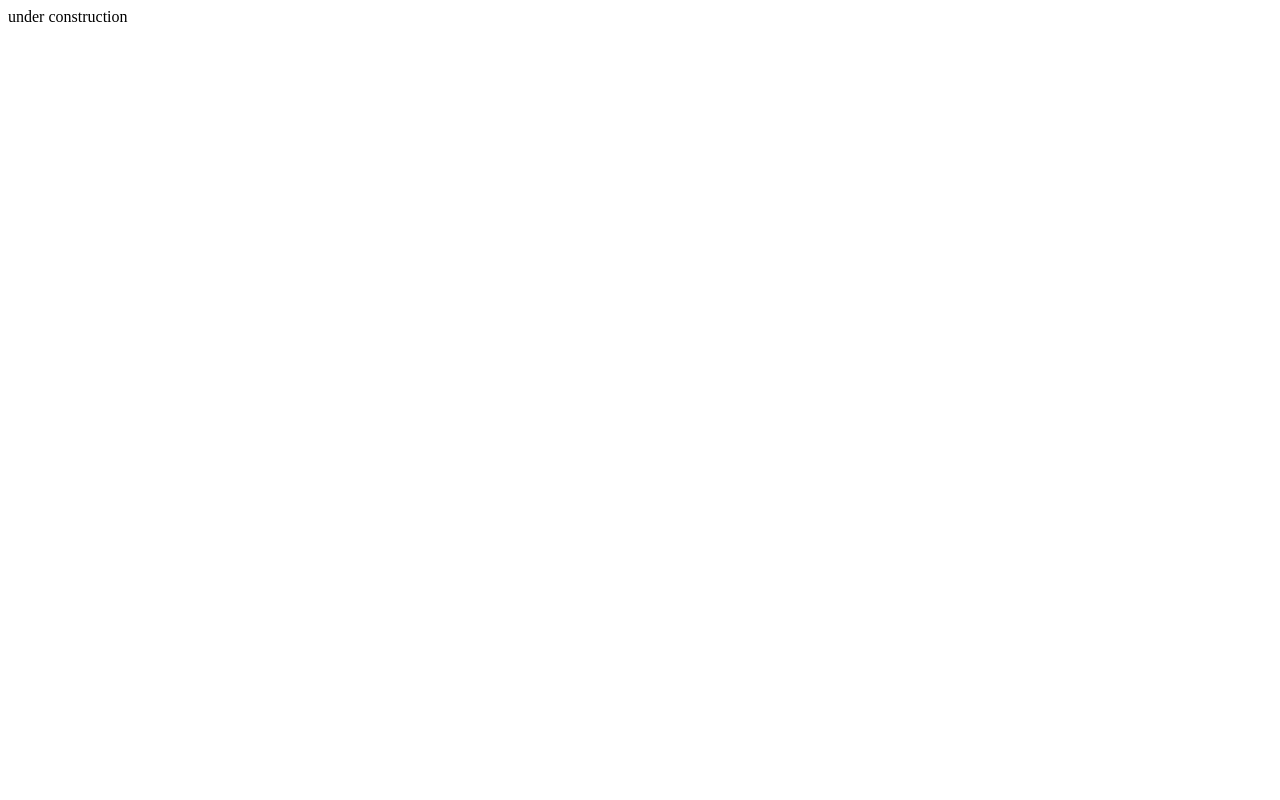
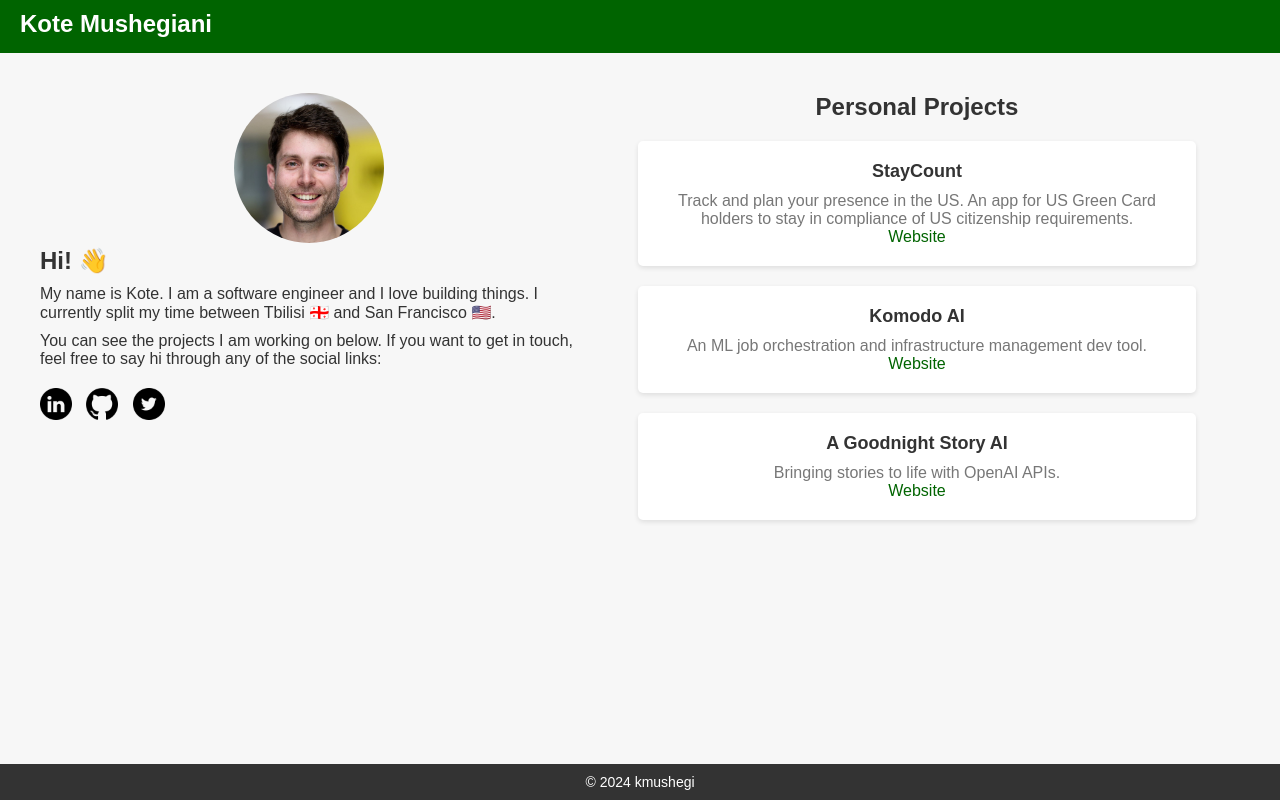
Before and after one commit to kmushegi/kmushegi.github.io, a plain HTML site: page index.html in a window 1280 px wide. Drawn offline with Linux system fonts and the light colour scheme.

Commit message:
feat: v2

```diff
--- a/index.html
+++ b/index.html
@@ -1 +1,72 @@
-under construction
+<!DOCTYPE html>
+<html lang="en">
+
+<head>
+  <meta charset="UTF-8">
+  <meta name="viewport" content="width=device-width, initial-scale=1.0">
+  <title>kmushegi</title>
+  <link rel="stylesheet" href="style.css">
+</head>
+
+<body>
+  <header>
+    <h1>Kote Mushegiani</h1>
+  </header>
+
+  <div class="container">
+    <section id="about">
+      <div class="about-content">
+        <div class="profile-picture">
+          <img src="./static/km.jpg" alt="Kote Mushegiani">
+        </div>
+        <div class="bio-text">
+          <h2>Hi! 👋</h2>
+          <p>
+            My name is Kote. I am a software engineer and I love building things. I currently split my time between
+            Tbilisi 🇬🇪 and San Francisco 🇺🇸.
+          </p>
+          <p>
+            You can see the projects I am working on below. If you want to get in touch, feel free to say hi through any
+            of the social links:
+          </p>
+          <div class="social-links">
+            <a href="https://www.linkedin.com/in/kmushegi/" target="_blank">
+              <img src="./static/linkedin-icon.png" alt="LinkedIn">
+            </a>
+            <a href="https://github.com/kmushegi" target="_blank">
+              <img src="./static/github-icon.png" alt="GitHub">
+            </a>
+            <a href="https://twitter.com/kmushegi" target="_blank">
+              <img src="./static/twitter-icon.png" alt="Twitter">
+            </a>
+          </div>
+        </div>
+      </div>
+    </section>
+
+    <section id="projects">
+      <h2>Personal Projects</h2>
+      <div class="project">
+        <h3>StayCount</h3>
+        <p>Track and plan your presence in the US. An app for US Green Card holders to stay in compliance of US citizenship requirements.</p>
+        <a target="_blank" href="https://gc.kote.fyi/">Website</a>
+      </div>
+      <div class="project">
+        <h3>Komodo AI</h3>
+        <p>An ML job orchestration and infrastructure management dev tool.</p>
+        <a target="_blank" href="https://komodoai.dev/">Website</a>
+      </div>
+      <div class="project">
+        <h3>A Goodnight Story AI</h3>
+        <p>Bringing stories to life with OpenAI APIs.</p>
+        <a target="_blank" href="https://www.agoodnightstory.com/">Website</a>
+      </div>
+    </section>
+  </div>
+
+  <footer>
+    <p>&copy; 2024 kmushegi</p>
+  </footer>
+</body>
+
+</html>
--- /dev/null
+++ b/style.css
@@ -0,0 +1,182 @@
+/* Reset some default styles */
+body,
+h1,
+h2,
+h3,
+p,
+ul,
+li,
+a,
+img {
+  margin: 0;
+  padding: 0;
+  list-style: none;
+  text-decoration: none;
+}
+
+body {
+  font-family: Arial, sans-serif;
+  background-color: #f7f7f7;
+  /* Background color changed */
+  display: flex;
+  flex-direction: column;
+  min-height: 100vh;
+}
+
+header {
+  background-color: #006400;
+  /* Header background color changed to dark green */
+  color: #fff;
+  text-align: left;
+  /* Header text aligned to the left */
+  padding: 10px 20px;
+  /* Increased padding for header */
+}
+
+header h1 {
+  font-size: 24px;
+  margin-bottom: 5px;
+}
+
+.container {
+  display: flex;
+  flex-direction: column;
+  /* Stack sections vertically by default */
+  padding: 20px;
+  flex-grow: 1;
+}
+
+section {
+  padding: 20px;
+  text-align: center;
+}
+
+h2 {
+  font-size: 24px;
+  /* Increase font size for "Hi!" title */
+  color: #333;
+  margin-bottom: 20px;
+}
+
+.about-content {
+  display: flex;
+  flex-direction: column;
+  align-items: center;
+  /* Center content vertically */
+  text-align: left;
+  /* Align text to the left */
+}
+
+.profile-picture img {
+  width: 150px;
+  /* Adjust the size of the profile picture */
+  height: 150px;
+  border-radius: 50%;
+  /* Create a round shape */
+  margin-right: 20px;
+  /* Add spacing between the picture and text */
+}
+
+.bio-text p {
+  font-size: 16px;
+  color: #333;
+}
+
+.project {
+  background-color: #fff;
+  border-radius: 5px;
+  box-shadow: 0 2px 5px rgba(0, 0, 0, 0.1);
+  padding: 20px;
+  margin-bottom: 20px;
+}
+
+.project h3 {
+  font-size: 18px;
+  color: #333;
+  margin-bottom: 10px;
+}
+
+.project p {
+  font-size: 16px;
+  color: #777;
+}
+
+a {
+  color: #006400;
+  /* Link color changed to dark green */
+  text-decoration: none;
+}
+
+a:hover {
+  text-decoration: underline;
+}
+
+footer {
+  background-color: #333;
+  color: #fff;
+  text-align: center;
+  padding: 10px 0;
+  font-size: 14px;
+  margin-top: auto;
+  /* Push the footer to the bottom of the container */
+}
+
+@media (min-width: 768px) {
+
+  /* For screens with a minimum width of 768px, display sections side by side */
+  .container {
+    flex-direction: row;
+  }
+
+  section {
+    flex-basis: 45%;
+  }
+}
+
+.about-content {
+  display: flex;
+  flex-direction: column;
+  align-items: center;
+  /* Center content vertically */
+  text-align: left;
+  /* Align text to the left */
+}
+
+.profile-picture img {
+  width: 150px;
+  height: 150px;
+  border-radius: 50%;
+  margin-right: 20px;
+}
+
+.bio-text h2 {
+  font-size: 24px;
+  color: #333;
+  margin-bottom: 10px;
+}
+
+.bio-text p {
+  font-size: 16px;
+  color: #333;
+  margin-bottom: 10px;
+  /* Add spacing between paragraphs */
+}
+
+.social-links {
+  margin-top: 20px;
+  /* Add spacing between text and social links */
+}
+
+.social-links a {
+  display: inline-block;
+  margin-right: 10px;
+  /* Add spacing between social icons */
+}
+
+/* Style for social media icons */
+.social-links img {
+  width: 32px;
+  /* Adjust the width of the icons */
+  height: 32px;
+  /* Adjust the height of the icons */
+}
```
Also changed, not shown: static/github-icon.png (added), static/km.jpg (added), static/linkedin-icon.png (added), static/twitter-icon.png (added), 1 other file.
